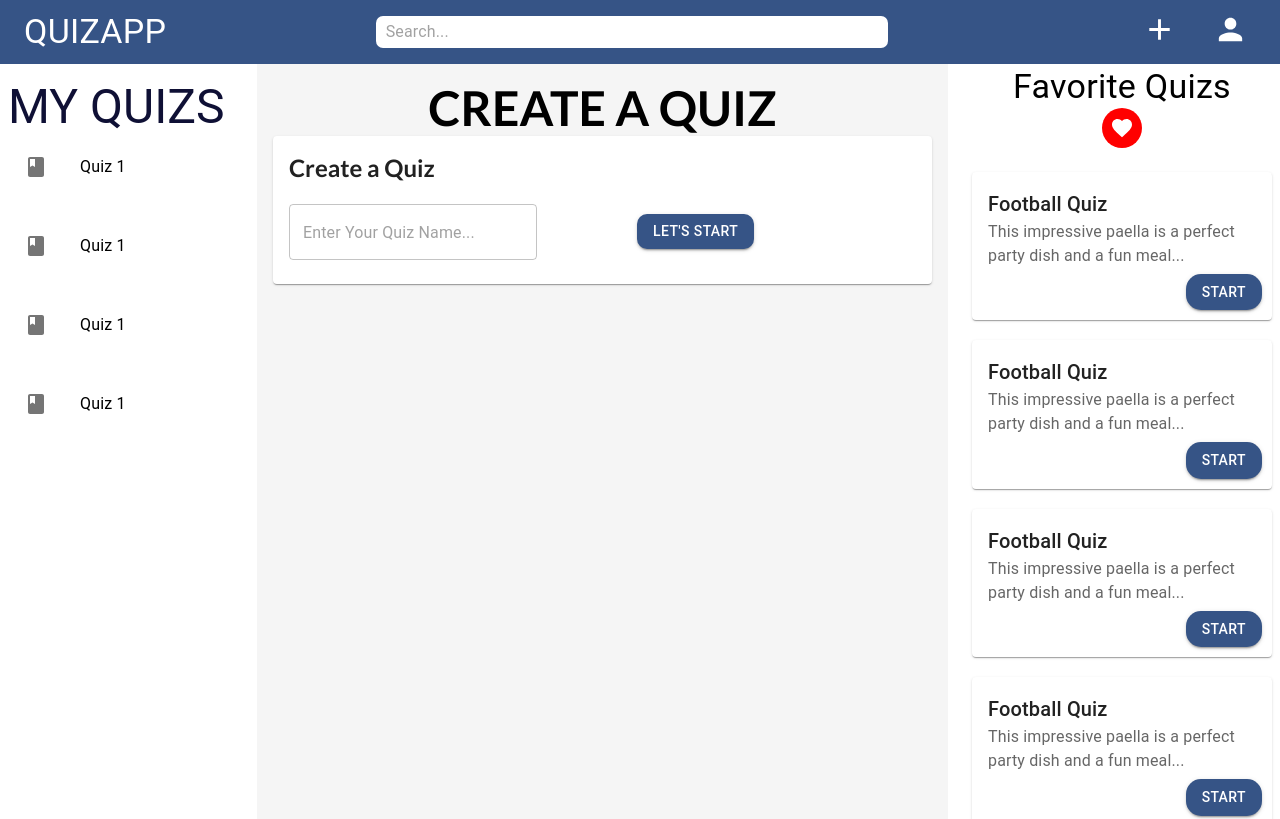
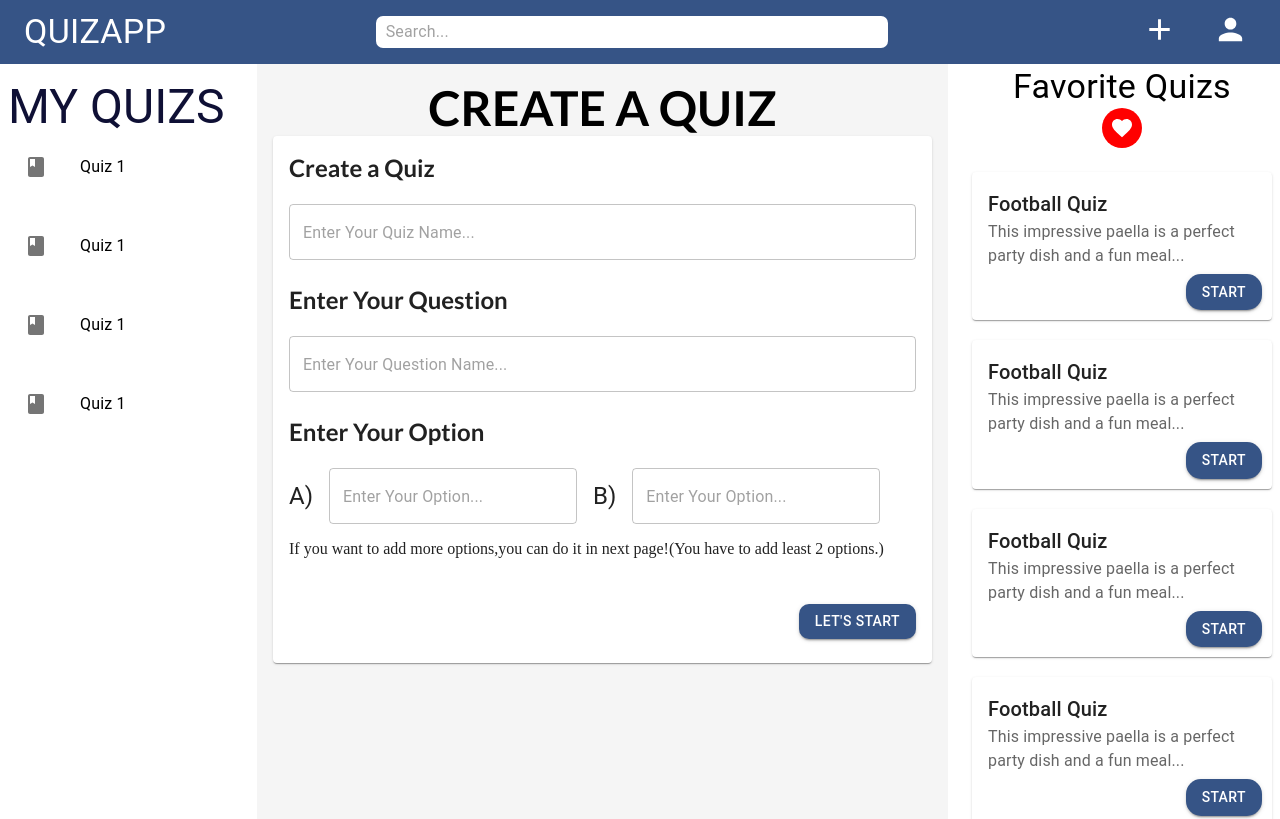
Before and after one commit to ertugakmann/OnlineQuizApp, a React (Vite) app in the folder OnlineQuizApp/: page /create in a window 1280 px wide. Shown: the top 819 px of the page. Built offline with nearby package versions, Linux system fonts and the light colour scheme.

Commit message:
created new components

```diff
--- a/OnlineQuizApp/src/components/CreatePage/CreateFeed.jsx
+++ b/OnlineQuizApp/src/components/CreatePage/CreateFeed.jsx
@@ -11,11 +11,14 @@ import { useState } from "react";
 import CreateQuestion from "./CreateQuestion";
 
 function CreateFeed() {
-  const [inputValue, setInputValue] = useState("");
+  const [titleValue, setTitleValue] = useState("");
+  const [question, setQuestion] = useState("")
   const [show, setShow] = useState(false);
+  const [a, setA] = useState("")
+  const [b, setB] = useState("")
 
   const handleStart = () => {
-    if (inputValue !== "") {
+    if (titleValue !== "") {
       setShow(true);
     }
   };
@@ -33,7 +36,7 @@ function CreateFeed() {
         <CardContent>
           {show ? (
             <>
-              <CreateQuestion inputValue={inputValue} />
+              <CreateQuestion a={a} b={b} question={question} titleValue={titleValue} />
             </>
           ) : (
             <>
@@ -46,22 +49,60 @@ function CreateFeed() {
                   placeholder="Enter Your Quiz Name..."
                   variant="outlined"
                   sx={{ marginTop: "20px" }}
-                  onChange={(e) => setInputValue(e.target.value)}
-                  value={inputValue}
+                  onChange={(e) => setTitleValue(e.target.value)}
+                  value={titleValue}
+                  fullWidth="fullWidth"
                 />
-                <Button
+                <Typography mt={3} variant="h5" fontFamily={"Lato"}>Enter Your Question</Typography>
+                <TextField
+                  id="outlined-basic"
+                  placeholder="Enter Your Question Name..."
+                  variant="outlined"
+                  sx={{ marginTop: "20px" }}
+                  onChange={(e) => setQuestion(e.target.value)}
+                  value={question}
+                  fullWidth="fullWidth"
+                />
+                <Typography mt={3} variant="h5" fontFamily={"Lato"}>Enter Your Option</Typography>
+                <Box gap={2} display={"flex"}  >
+                  <Typography mt={4}  variant="h5">A)</Typography>
+                  <TextField
+                  id="outlined-basic"
+                  placeholder="Enter Your Option..."
+                  variant="outlined"
+                  sx={{ marginTop: "20px" }}
+                  onChange={(e) => setA(e.target.value)}
+                  value={a}
+                />
+                <Typography mt={4}  variant="h5">B)</Typography>
+                  <TextField
+                  id="outlined-basic"
+                  placeholder="Enter Your Option..."
+                  variant="outlined"
+                  sx={{ marginTop: "20px" }}
+                  onChange={(e) => setB(e.target.value)}
+                  value={b}
+                />
+
+                </Box>
+
+                <p>If you want to add more options,you can do it in next page!(You have to add least 2 options.)</p>
+
+                <Box display={"flex"} justifyContent={"flex-end"}>
+
+                  <Button
                   sx={{
                     backgroundColor: "#365486",
                     height: "35px",
                     borderRadius: "10px",
                     marginTop: "30px",
-                    marginLeft: "100px",
                   }}
                   variant="contained"
                   onClick={handleStart}
                 >
                   Let's Start
-                </Button>
+                </Button></Box>
+
               </Box>
             </>
           )}
--- /dev/null
+++ b/OnlineQuizApp/src/components/CreatePage/CreateOption.jsx
@@ -0,0 +1,34 @@
+import React from "react";
+import styled from "@emotion/styled";
+import { Box, Typography, Button } from "@mui/material";
+
+function CreateOption({ a, b }) {
+  const StyledButton = styled(Button)({
+    backgroundColor: "#365486",
+    color: "white",
+    borderRadius: "30px",
+  });
+
+  return (
+    <>
+      <Box>
+        <StyledButton size="medium" variant="contained">
+          A
+        </StyledButton>
+        <Typography marginLeft={1} variant="span" fontSize={20}>
+          {a}
+        </Typography>
+      </Box>
+      <Box>
+        <StyledButton size="medium" variant="contained">
+          B
+        </StyledButton>
+        <Typography marginLeft={1} variant="span" fontSize={20}>
+          {b}
+        </Typography>
+      ß</Box>
+    </>
+  );
+}
+
+export default CreateOption;
--- a/OnlineQuizApp/src/components/CreatePage/CreateQuestion.jsx
+++ b/OnlineQuizApp/src/components/CreatePage/CreateQuestion.jsx
@@ -1,45 +1,17 @@
-import { Box, Divider, Typography, Button } from "@mui/material";
+import { Box, Divider, Typography } from "@mui/material";
 import React from "react";
-import styled from "@emotion/styled";
+import CreateOption from "./CreateOption";
 
-function CreateQuestion({ inputValue }) {
-  const StyledButton = styled(Button)({
-    backgroundColor: "#365486",
-    color: "white",
-    borderRadius: "30px",
-  });
 
+function CreateQuestion({ titleValue,question,a,b }) {
   return (
     <Box>
-      <Typography variant="h4">{inputValue}</Typography>
+      <Typography variant="h4">{titleValue}</Typography>
       <Divider />
-      <Box mt={"10px"}>
-        <Typography variant="h6">What is the rules of basketball?</Typography>
-        <Box display={"flex"} gap={10}>
-          <Box>
-            <StyledButton size="medium" variant="contained">
-              A
-            </StyledButton>
-            <Typography variant="span" fontSize={20}>
-              Rules
-            </Typography>
-          </Box>
-          <Box>
-            <StyledButton size="medium" variant="contained">
-              B
-            </StyledButton>
-            <Typography variant="span" fontSize={20}>
-              Rules
-            </Typography>
-          </Box>
-          <Box>
-            <StyledButton size="medium" variant="contained">
-              C
-            </StyledButton>
-            <Typography variant="span" fontSize={20}>
-              Rules
-            </Typography>
-          </Box>
+      <Box mt={"15px"}>
+        <Typography mt={2} sx={{textTransform:"uppercase"}} variant="h5">{question}</Typography>
+        <Box mt={2} display={"flex"} gap={10}>
+         <CreateOption a={a} b={b} />
         </Box>
       </Box>
     </Box>
--- a/OnlineQuizApp/src/components/HomePage/Quiz.jsx
+++ b/OnlineQuizApp/src/components/HomePage/Quiz.jsx
@@ -16,7 +16,7 @@ function Quiz() {
   });
 
   return (
-    <StyledCard>
+    <StyledCard sx={{width:{md:"250px"}}}>
       <CardHeader title="Online Football Quiz" subheader="September 14, 2023" />
       <CardMedia
         component="img"
```
Also changed, not shown: OnlineQuizApp/src/components/CreatePage/CreatePage.jsx (line endings or trailing spaces).
